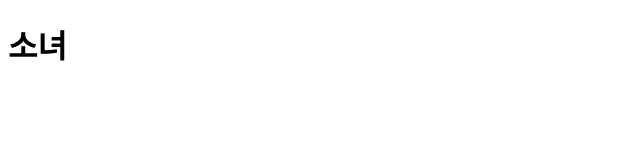
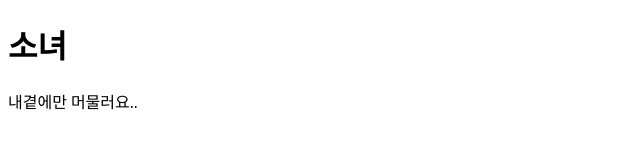
Before and after one commit to hyeri-seo/gitTest, a plain HTML site: page index.html in a window 1280 px wide. Shown: the whole page, without its empty margins (0-640 px from the left). Drawn offline with Linux system fonts and the light colour scheme.

Commit message:
이문세 소녀 첫 번째 노래 가사 추가

```diff
--- a/index.html
+++ b/index.html
@@ -7,6 +7,6 @@
 </head>
 <body>
     <h1>소녀</h1>
-    <p></p>
+    <p>내곁에만 머물러요..</p>
 </body>
 </html>
```
